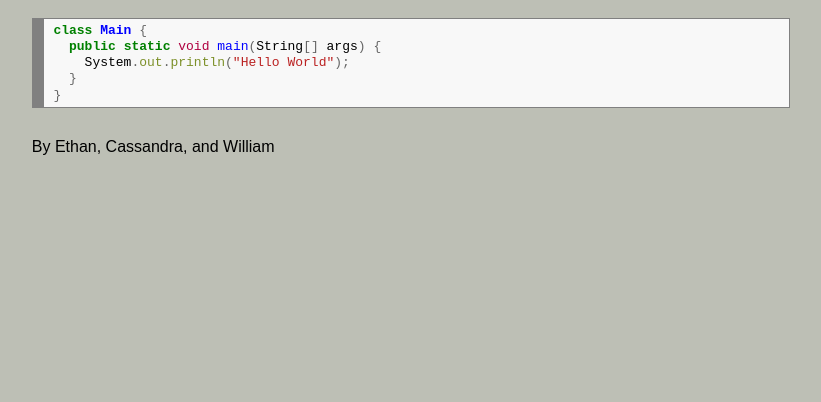
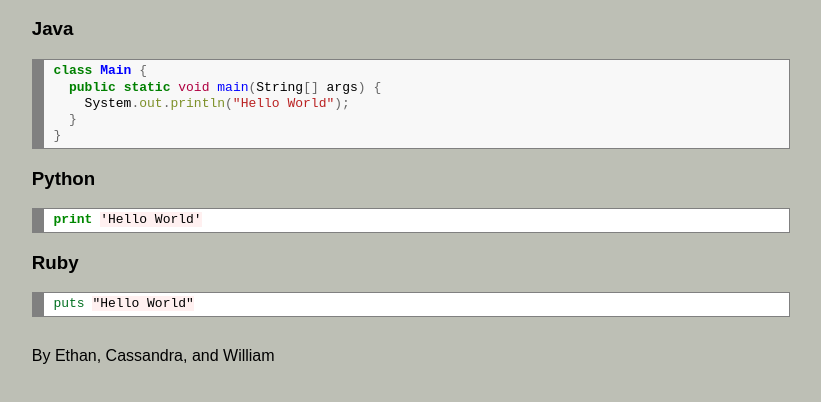
Before and after one commit to ECWCapstone/ecwcapstone.github.io, a plain HTML site: page index.html in a window 1280 px wide. Shown: the part 48-450 px from the top of the page, without its empty margins (229-1050 px from the left). Drawn offline with Linux system fonts and the light colour scheme.

Commit message:
Add more languages

```diff
--- a/index.html
+++ b/index.html
@@ -6,16 +6,27 @@
   <body style="background-color: #BDBFB5; font-family: sans-serif">
       <div style="width: 60%; margin: 0 auto;">
           <h1>KU CoE Capstone</h1>
-          <div id="code">
+          <h3>Java</h3>
+          <div id="java_code">
              <!-- HTML generated using hilite.me --><div style="background: #f8f8f8; overflow:auto;width:auto;border:solid gray;border-width:.1em .1em .1em .8em;padding:.2em .6em;"><pre style="margin: 0; line-height: 125%"><span style="color: #008000; font-weight: bold">class</span> <span style="color: #0000FF; font-weight: bold">Main</span> <span style="color: #666666">{</span>
   <span style="color: #008000; font-weight: bold">public</span> <span style="color: #008000; font-weight: bold">static</span> <span style="color: #B00040">void</span> <span style="color: #0000FF">main</span><span style="color: #666666">(</span>String<span style="color: #666666">[]</span> args<span style="color: #666666">)</span> <span style="color: #666666">{</span>
     System<span style="color: #666666">.</span><span style="color: #7D9029">out</span><span style="color: #666666">.</span><span style="color: #7D9029">println</span><span style="color: #666666">(</span><span style="color: #BA2121">&quot;Hello World&quot;</span><span style="color: #666666">);</span>
   <span style="color: #666666">}</span>
 <span style="color: #666666">}</span>
 </pre></div>
+        </div>
+          <h3>Python</h3>
+            <div id="python_code">
+              <!-- HTML generated using hilite.me --><div style="background: #ffffff; overflow:auto;width:auto;border:solid gray;border-width:.1em .1em .1em .8em;padding:.2em .6em;"><pre style="margin: 0; line-height: 125%"><span style="color: #008800; font-weight: bold">print</span> <span style="background-color: #fff0f0">&#39;Hello World&#39;</span>
+</pre></div>
+          </div>
+          <h3>Ruby</h3>
+          <div id="ruby_code">
 
+          <!-- HTML generated using hilite.me --><div style="background: #ffffff; overflow:auto;width:auto;border:solid gray;border-width:.1em .1em .1em .8em;padding:.2em .6em;"><pre style="margin: 0; line-height: 125%"><span style="color: #007020">puts</span> <span style="background-color: #fff0f0">&quot;Hello World&quot;</span>
+</pre></div>
+        </div>
 
-        </div>
 
 <div style="margin-top: 30px">
     By Ethan, Cassandra, and William
```
